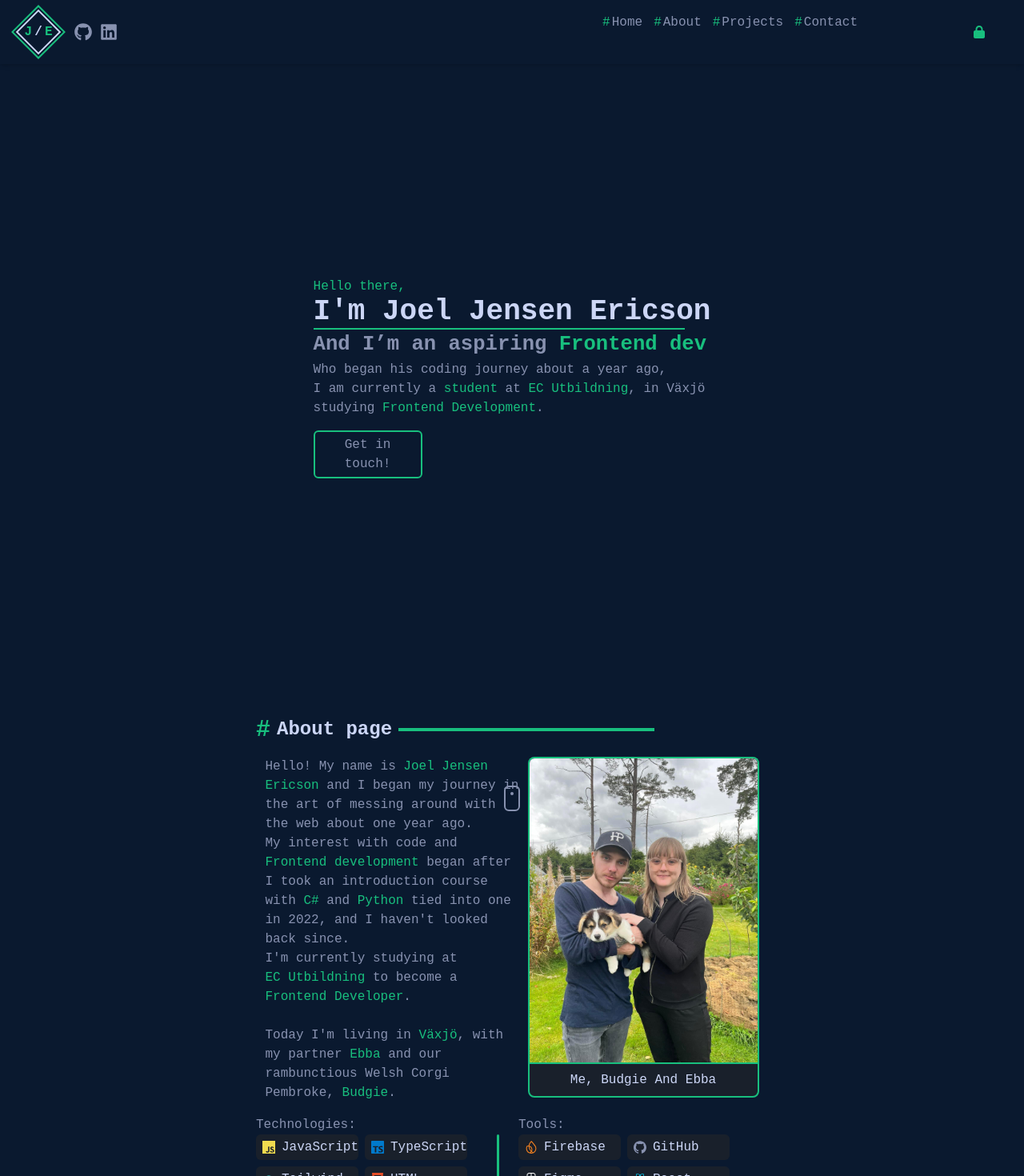
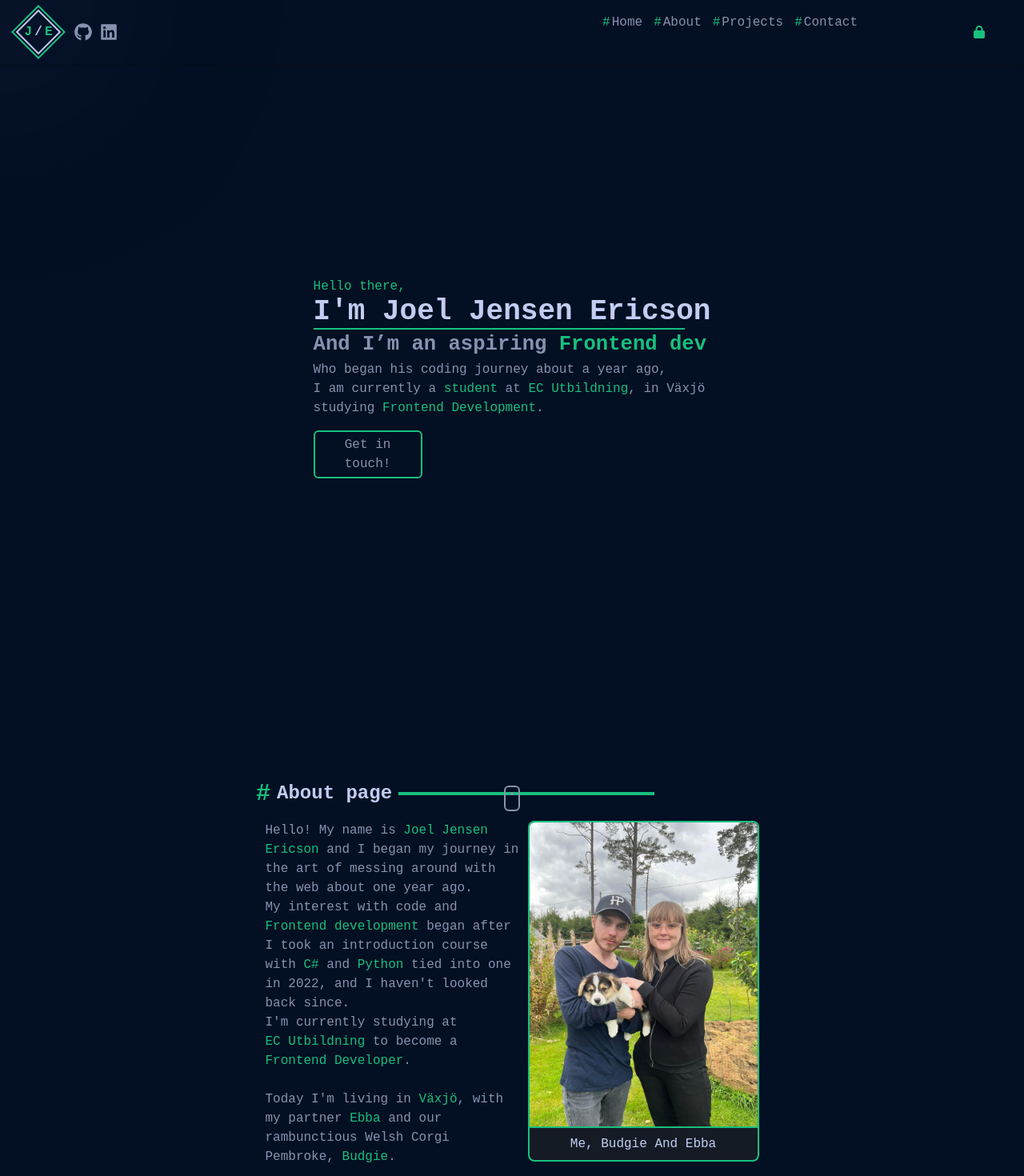
Before and after one commit to JoelSRJE/PortfolioJE-I, a Next.js app: page / in a window 1280 px wide. Shown: the top 1470 px of the page at 80% size. Built offline with nearby package versions, Linux system fonts and the light colour scheme.

Commit message:
following light, added info, minor css changes

```diff
--- a/src/app/globals.css
+++ b/src/app/globals.css
@@ -3,14 +3,15 @@
 @tailwind utilities;
 
 :root {
-  --background: #0a192f;
-  --foreground: #171717;
+  --background: #051630;
+  --foreground: #aaa4a4;
   --greenHighlight: #18bf7e;
-  --textHighlight: #ccd6f6;
+  --textHighlight: #c2cdf2;
   --textColor: #8892b0;
   scroll-behavior: smooth;
 }
 
+html,
 body {
   box-sizing: border-box;
   padding: 0;
--- a/src/app/page.tsx
+++ b/src/app/page.tsx
@@ -1,33 +1,91 @@
-import React from "react";
+"use client";
+import React, { useState, useEffect } from "react";
 import PortNavbar from "./components/Navbar/navbar";
 import HomePage from "./pages/Home/page";
 import AboutPage from "./pages/About/page";
 import ProjectPage from "./pages/Projects/page";
 import ContactPage from "./pages/Contact/page";
+import Footer from "./components/Footer/footer";
 
 export default function Home() {
+  const [mousePosition, setMousePosition] = useState({ x: 0, y: 0 });
+
+  useEffect(() => {
+    const handleMouseMove = (event: MouseEvent) => {
+      setMousePosition({
+        x: event.clientX,
+        y: event.clientY,
+      });
+    };
+
+    window.addEventListener("mousemove", handleMouseMove);
+
+    return () => {
+      window.removeEventListener("mousemove", handleMouseMove);
+    };
+  }, []);
+
   return (
-    <div className="flex flex-col items-center w-full h-full">
-      <div>
-        <PortNavbar />
-      </div>
-      <div>
-        <section id="home">
+    <div className="flex flex-col items-center w-full h-full relative">
+      {/* Ficklampa */}
+      <span
+        className="absolute pointer-events-none rounded-full bg-white opacity-10"
+        style={{
+          width: "100px",
+          height: "100px",
+          filter: "blur(100px)",
+          top: mousePosition.y - 50 + "px",
+          left: mousePosition.x - 50 + "px",
+          boxShadow: "0 0 200px 200px rgba(45,90,255,0.20)",
+          position: "fixed",
+          pointerEvents: "none",
+          zIndex: 10,
+        }}
+      ></span>
+
+      {/* Overlay för bakgrund */}
+      <div className="absolute w-full h-full bg-black opacity-30 z-0" />
+
+      <PortNavbar />
+
+      <div className="flex-grow z-10">
+        <section id="home" className="min-h-screen">
           <HomePage />
         </section>
 
-        <section id="about">
+        <section id="about" className="min-h-screen">
           <AboutPage />
         </section>
 
-        <section id="projects">
+        <section id="projects" className="min-h-screen">
           <ProjectPage />
         </section>
 
-        <section id="contact">
+        <section id="contact" className="min-h-screen">
           <ContactPage />
         </section>
       </div>
+
+      <Footer />
+
+      {/* Overlay för ljuseffekten */}
+      <div
+        className="absolute"
+        style={{
+          width: "100px",
+          height: "100px",
+          background:
+            "radial-gradient(circle, rgba(255, 255, 255, 0.5) 0%, rgba(255, 255, 255, 0.1) 70%)",
+          position: "fixed",
+          top: mousePosition.y - 50 + "px",
+          left: mousePosition.x - 50 + "px",
+          borderRadius: "50%",
+          pointerEvents: "none",
+          filter: "blur(20px)",
+          mixBlendMode: "multiply",
+          zIndex: 5,
+        }}
+      />
     </div>
   );
 }
--- a/src/app/pages/Contact/page.tsx
+++ b/src/app/pages/Contact/page.tsx
@@ -1,5 +1,4 @@
 "use client";
-import Footer from "@/app/components/Footer/footer";
 import React, { useState } from "react";
 
 const ContactPage = () => {
@@ -10,10 +9,21 @@ const ContactPage = () => {
   return (
     <>
       <div className="flex flex-col justify-center items-center w-screen h-screen">
-        <div className="flex flex-row gap-2 items-center font-semibold w-[30rem] text-2xl text-textHighlight mb-4">
+        <div className="flex flex-row gap-2 items-center font-semibold w-[30rem] text-2xl text-textHighlight">
           <span className="text-greenHighlight font-semibold text-3xl ">#</span>
           Contact Page <div className="h-1 w-[18rem] bg-greenHighlight"></div>
         </div>
+
+        <span className="flex flex-col max-w-[30rem] p-4 ">
+          <span className="text-greenHighlight">Currently:</span>
+          I'm looking for an opportunity to acquire a "LIA"-position to further
+          my knowledge and skills.
+          <br />
+          <br />
+          Start date:
+          <span className="text-textHighlight">28 Oct 2024 - 24 Jan 2025</span>
+        </span>
+        <div className="h-1 w-[30rem] bg-greenHighlight mb-4"></div>
 
         {/* Input fields */}
         <div className="flex flex-col gap-4 justify-center">
@@ -49,7 +59,6 @@ const ContactPage = () => {
           </button>
         </div>
       </div>
-      <Footer />
     </>
   );
 };
```
